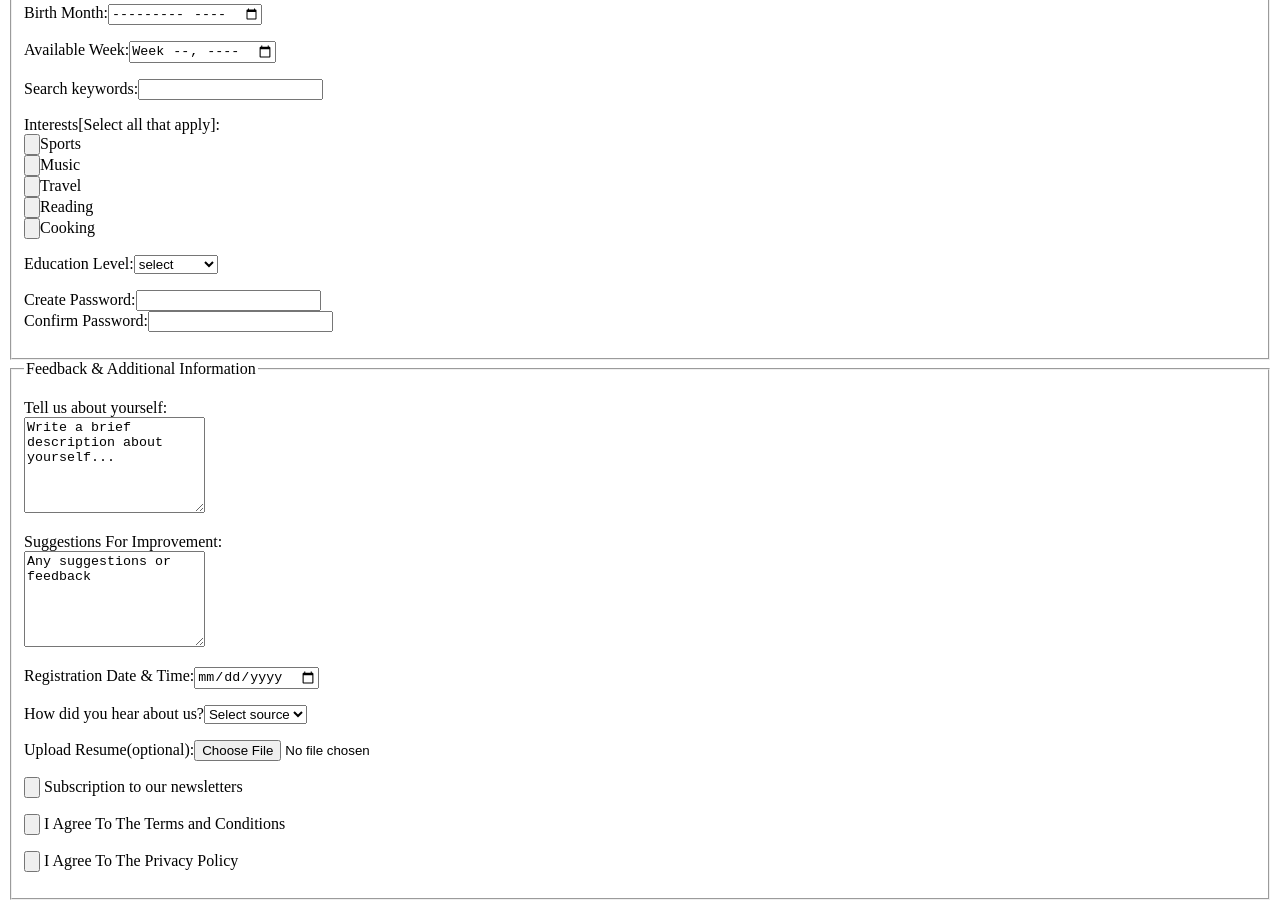
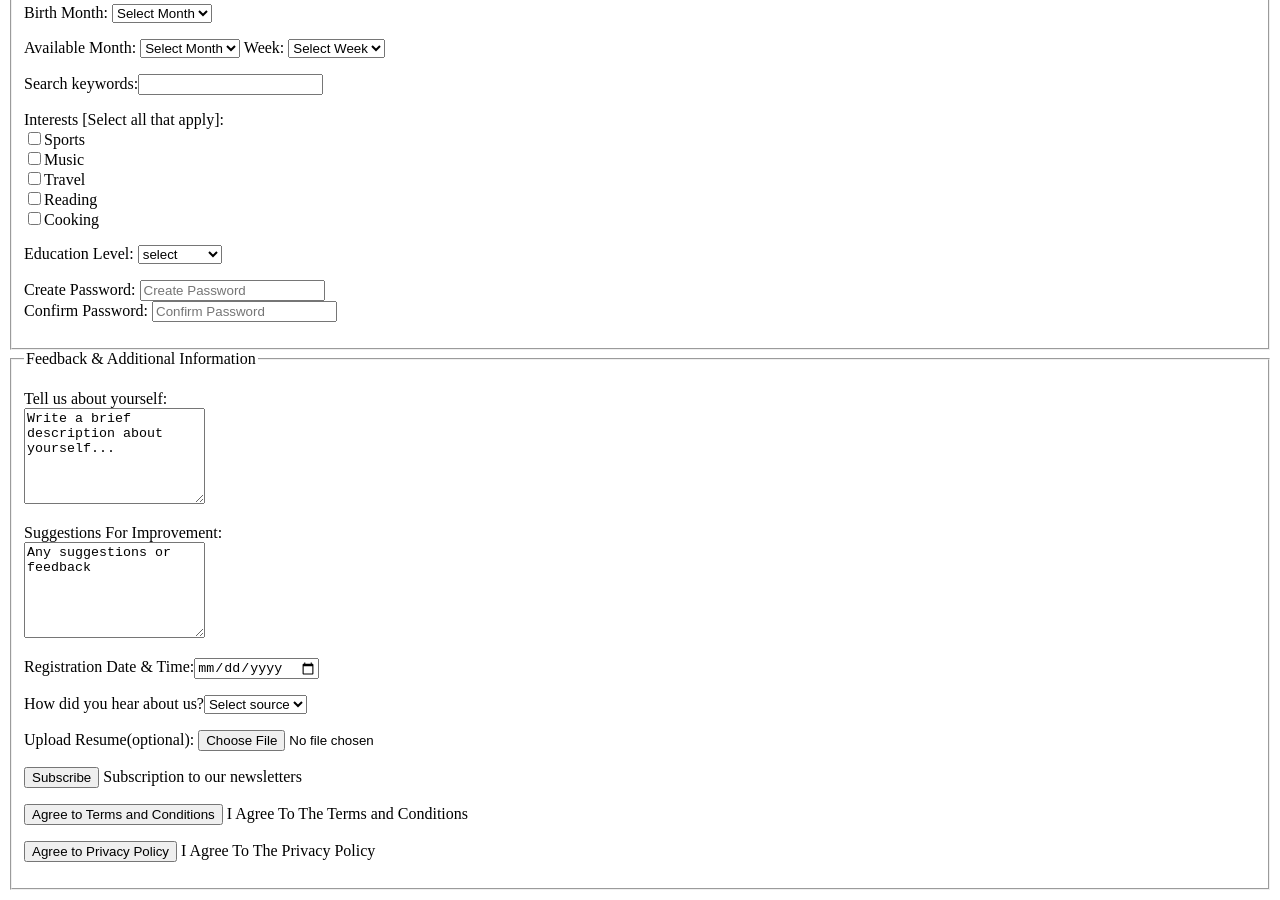
Before and after one commit to waffos-ops/index.html, a plain HTML site: page index.html in a window 1280 px wide. Shown: the part 840-1740 px from the top of the page. Drawn offline with Linux system fonts and the light colour scheme.

Commit message:
Update index.html

```diff
--- a/index.html
+++ b/index.html
@@ -4,6 +4,7 @@
     <meta charset="UTF-8">
     <meta name="viewport" content="width=device-width, initial-scale=1.0">
     <title><strong>Registration Form</strong> </title>
+    <link rel="stylesheet" href="style.css">
 </head>
 <body>
     <h1>User Registration</h1>
@@ -14,7 +15,7 @@
         <label for="firstname">First Name:</label> <input type="text"id="firstname"name="firstname:"required>
     </p>
     <p>
-        <label for="lastname">Last Name:</label> <input type="text" name="lastname" id="lastname:"required>
+        <label for="lastname">Last Name:</label> <input type="text" name="lastname" id="lastname:" required title="Enter your last name" placeholder="Last Name">
     </p>
     <p>
         <label for="dob">Date of birth:</label> <input type="date"id="dob"name="dob">
@@ -22,10 +23,11 @@
     <label for="age">Age:</label> <input type="number"id="age"name>
    <p>
     <label for="gender">Gender:</label><br>
-     <input type="radio"id="gender-male"name="male"value="male"><label for="male">Male</label><br>
-     <input type="radio" id="gender-female"name="female"value="female"><label for="female">Female</label>
+     <input type="radio" id="gender-male" name="male" value="male" title="Select Male" placeholder="Male"><label for="male">Male</label><br>
+     <input type="radio" id="gender-female" name="female" value="female" title="Select Female" placeholder="Female"><label for="female">Female</label>
    </p>
-   <label for="profilephoto">Profile Photo:</label><input type="file"id="content">
+   <label for="profilephoto">Profile Photo:</label>
+   <input type="file" id="content" title="Upload your profile photo" placeholder="Choose a profile photo">
    </fieldset>
    <fieldset>
     <legend>Contact & Address</legend>
@@ -33,7 +35,8 @@
     <label for="emailaddress">Email Address:</label><input type="email"id="emailaddress">
     </p>
     <p>
-    <label for="phonenumber">Phone Number:</label><input type="number"id="number">
+    <label for="phonenumber">Phone Number:</label>
+    <input type="number" id="number" title="Enter your phone number" placeholder="Phone Number">
     </p>
     <p>
     <label for="personalwebsite">Personal Website</label><input type="url"id="personalwebsite"name="personalwebsite">
@@ -45,7 +48,7 @@
     <label for="city">City:</label><input type="text"id="city">
     </p>
     <p>
-        <label for="country">Country:</label> <select name="selectcountry" id="selectcountry"><option value="selectcountry">Select </option><br>
+        <label for="country">Country:</label> <select name="selectcountry" id="selectcountry" title="Select your country"><option value="selectcountry">Select </option><br>
         <option>Kenya</option>
         <option>Uganda</option>
         <option>Tanzania</option>
@@ -66,65 +69,109 @@
         <label for="favoritecolor">Favorite Color:</label><input type="color" name="red" id="favoritecolor">
     </p>
     <p>
-        <label for="experiencelevel[1-10]">Experience Level [1-10]:</label><input type="range" name="" id="">
+        <label for="experiencelevel[1-10]">Experience Level [1-10]:</label>
+        <input type="range" name="experiencelevel" id="experiencelevel" title="Select your experience level from 1 to 10" placeholder="Experience Level">
     </p>
     <p>
-        <label for="bm">Birth Month:</label><input type="month"id="bm"name="bm">
+        <label for="bm">Birth Month:</label>
+        <select id="bm" name="bm">
+            <option value="">Select Month</option>
+            <option value="01">January</option>
+            <option value="02">February</option>
+            <option value="03">March</option>
+            <option value="04">April</option>
+            <option value="05">May</option>
+            <option value="06">June</option>
+            <option value="07">July</option>
+            <option value="08">August</option>
+            <option value="09">September</option>
+            <option value="10">October</option>
+            <option value="11">November</option>
+            <option value="12">December</option>
+        </select>
     </p>
     <p>
-        <label for="aw">Available Week:</label><input type="week"id="aw"name="aw">
+        <label for="aw-month">Available Month:</label>
+        <select id="aw-month" name="aw-month">
+            <option value="">Select Month</option>
+            <option value="01">January</option>
+            <option value="02">February</option>
+            <option value="03">March</option>
+            <option value="04">April</option>
+            <option value="05">May</option>
+            <option value="06">June</option>
+            <option value="07">July</option>
+            <option value="08">August</option>
+            <option value="09">September</option>
+            <option value="10">October</option>
+            <option value="11">November</option>
+            <option value="12">December</option>
+        </select>
+        <label for="aw-week">Week:</label>
+        <select id="aw-week" name="aw-week">
+            <option value="">Select Week</option>
+            <option value="1">Week 1</option>
+            <option value="2">Week 2</option>
+            <option value="3">Week 3</option>
+            <option value="4">Week 4</option>
+            <option value="5">Week 5</option>
+        </select>
     </p>
     <p>
         <label for="searchkeywords">Search keywords:</label><input type="search"id="searchkeywords"name="searchkeywords">
     </p>
     <p>
-        <label for="Interest">Interests[Select all that apply]:</label><br>
-        <input type="button"><label for="sports">Sports</label><br>
-      <input type="button"><label for="music">Music</label><br>
-     <input type="button"><label for="travel">Travel</label><br>
-     <input type="button"><label for="reading">Reading</label><br>
-     <input type="button"><label for="cooking">Cooking</label>
-    </option>
+      <label for="Interest">Interests [Select all that apply]:</label><br>
+        <input type="checkbox" id="sports" name="interests" value="sports"><label for="sports">Sports</label><br>
+        <input type="checkbox" id="music" name="interests" value="music"><label for="music">Music</label><br>
+        <input type="checkbox" id="travel" name="interests" value="travel"><label for="travel">Travel</label><br>
+        <input type="checkbox" id="reading" name="interests" value="reading"><label for="reading">Reading</label><br>
+        <input type="checkbox" id="cooking" name="interests" value="cooking"><label for="cooking">Cooking</label>
     </p>
-    <label for="educationlevel">Education Level:</label><select name=" selecteducationleve" id="selecteducationleve"><option value="">select</option><br>
+    <label for="educationlevel">Education Level:</label>
+    <select name="selecteducationleve" id="selecteducationleve" title="Select your education level">
+        <option value="">select</option><br>
         <option>primary</option>
         <option>secondary</option>
         <option>university</option>
 
     </select>
     <p>
-        <label for="createpassword">Create Password:</label><input type="password"id="password"><br>
-        <label for="confirmpassword">Confirm Password:</label><input type="password"id="password">
+        <label for="createpassword">Create Password:</label>
+        <input type="password" id="createpassword" title="Create your password" placeholder="Create Password"><br>
+        <label for="confirmpassword">Confirm Password:</label>
+        <input type="password" id="confirmpassword" title="Confirm your password" placeholder="Confirm Password">
     </p>
    </fieldset>
    <fieldset>
     <legend>Feedback & Additional Information</legend>
     <p>
         <label for="tellusaboutyourself">Tell us about yourself:</label><br>
-        <textarea name="bio" id="bio"rows="6">Write a brief description about yourself...</textarea>
+        <textarea name="bio" id="bio-description" rows="6" title="Tell us about yourself" placeholder="Write a brief description about yourself...">Write a brief description about yourself...</textarea>
         </p>
       <p> <label for="suggestionsforimprovement">Suggestions For Improvement:</label><br>
-        <textarea name="bio" id="bio"rows="6">Any suggestions or feedback</textarea>
+        <textarea name="bio" id="bio-suggestions" rows="6" title="Provide suggestions or feedback" placeholder="Any suggestions or feedback">Any suggestions or feedback</textarea>
       </p>
-      <p>  <label for="registrationdate&time">Registration Date & Time:</label><input type="date"id="rdt">
+      <p>  <label for="registrationdate&time">Registration Date & Time:</label><input type="date" id="rdt" title="Select your registration date and time" placeholder="Registration Date & Time">
       </p>
-      <p>  <label for="howdidyouhearaboutus?">How did you hear about us?</label><select name="selectsource" id="selectsource"><option value="selectcountry">Select source</option><br>
+      <p>  <label for="howdidyouhearaboutus?">How did you hear about us?</label><select name="selectsource" id="selectsource" title="How did you hear about us?"><option value="selectcountry">Select source</option><br>
         <option>Friend</option>
         <option>Family</option>
         <option>Social media</option>
       </select>
     </p>
     <p>
-        <label for="uploadresume[optional]">Upload Resume(optional):</label><input type="file">
+        <label for="uploadresume[optional]">Upload Resume(optional):</label>
+        <input type="file" title="Upload your resume (optional)" placeholder="Choose a resume file">
     </p>
     <p>
-        <input type="button"> <label for="subscriptiontoournewsletter">Subscription to our newsletters</label>
+        <input type="button" value="Subscribe" title="Subscribe to our newsletters"> <label for="subscriptiontoournewsletter">Subscription to our newsletters</label>
     </p>
     <p>
-        <input type="button"> <label for="iagreetothetermsandcondition">I Agree To The Terms and Conditions</label>
+        <input type="button" value="Agree to Terms and Conditions" title="I Agree To The Terms and Conditions"> <label for="iagreetothetermsandcondition">I Agree To The Terms and Conditions</label>
     </p>
     <p>
-        <input type="button"> <label for="iagreetotheprivacypolicy">I Agree To The Privacy Policy</label>
+        <input type="button" value="Agree to Privacy Policy" title="I Agree To The Privacy Policy"> <label for="iagreetotheprivacypolicy">I Agree To The Privacy Policy</label>
     </p>
    </fieldset>
    <p>
```
